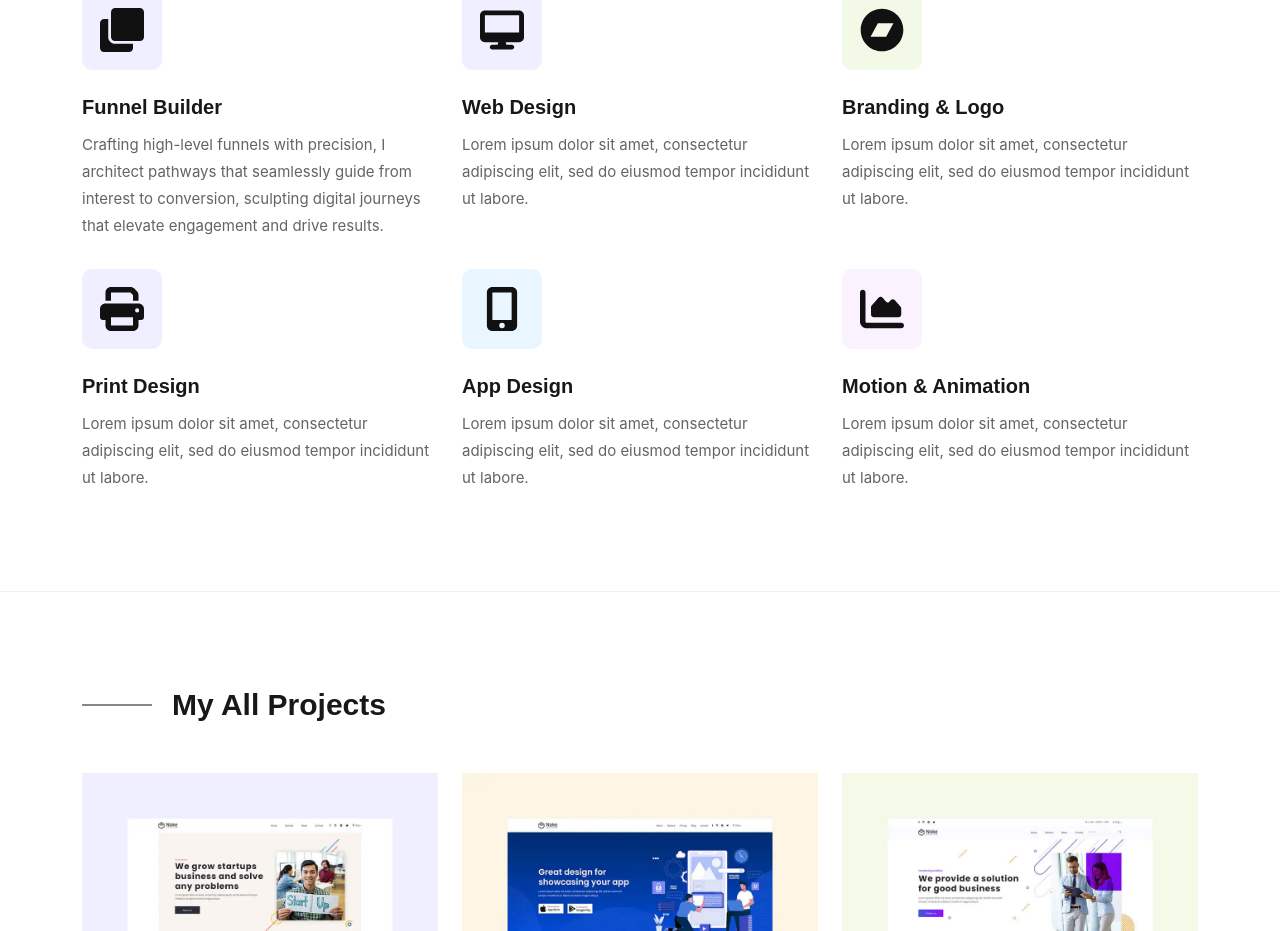
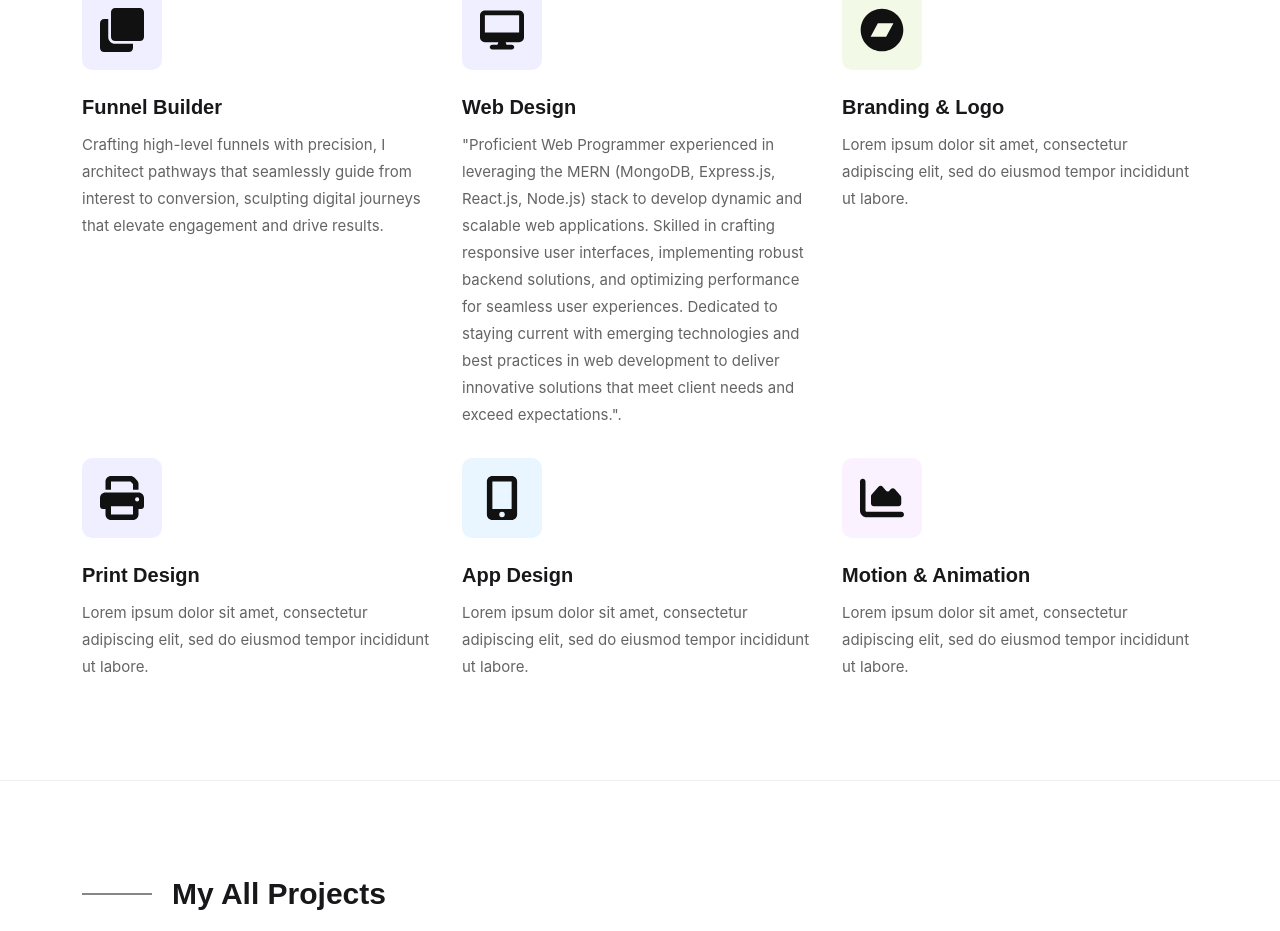
Before and after one commit to writertoaasher/Asher_Portfolio, a React (Vite) app: page / in a window 1280 px wide. Shown: the part 1002-1933 px from the top of the page. Built offline with nearby package versions, Linux system fonts and the light colour scheme.

Commit message:
Update MyExpertise.jsx
web development

```diff
--- a/src/Components/MyExpertise.jsx
+++ b/src/Components/MyExpertise.jsx
@@ -27,7 +27,7 @@ const MyExpertise = () => {
               >
                 <FaDesktop className="icon" />
                 <h3>Web Design</h3>
-                <p>Lorem ipsum dolor sit amet, consectetur adipiscing elit, sed do eiusmod tempor incididunt ut labore.</p>
+                <p>"Proficient Web Programmer experienced in leveraging the MERN (MongoDB, Express.js, React.js, Node.js) stack to develop dynamic and scalable web applications. Skilled in crafting responsive user interfaces, implementing robust backend solutions, and optimizing performance for seamless user experiences. Dedicated to staying current with emerging technologies and best practices in web development to deliver innovative solutions that meet client needs and exceed expectations.".</p>
               </div>
             </div>
             <div className="col-lg-4 col-md-6 col-sm-6">
```
